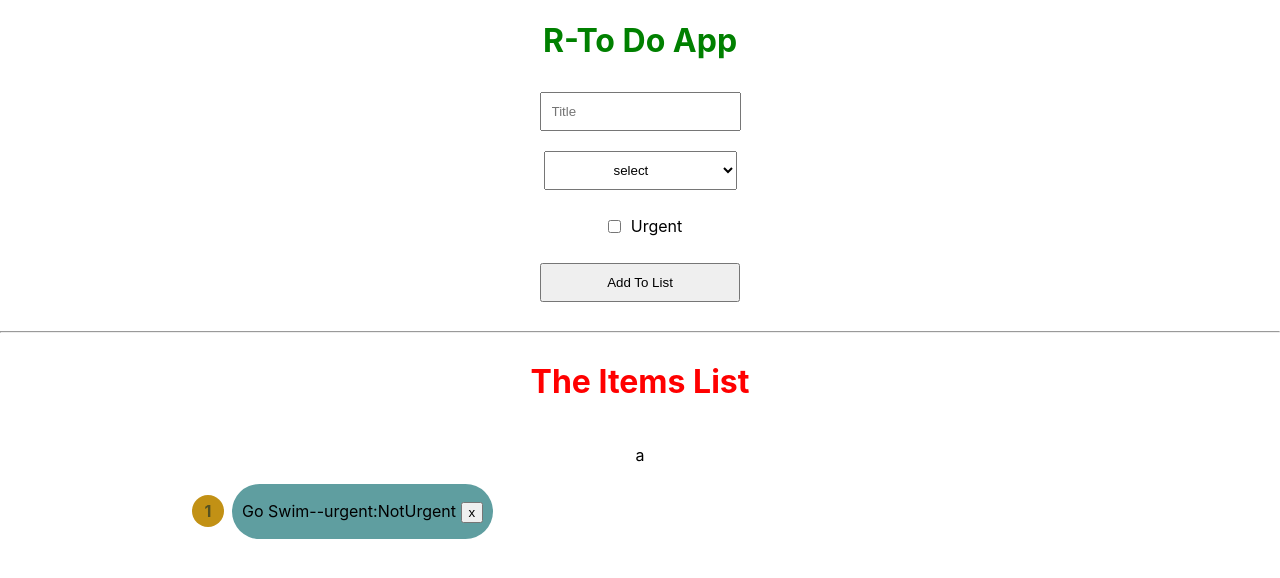
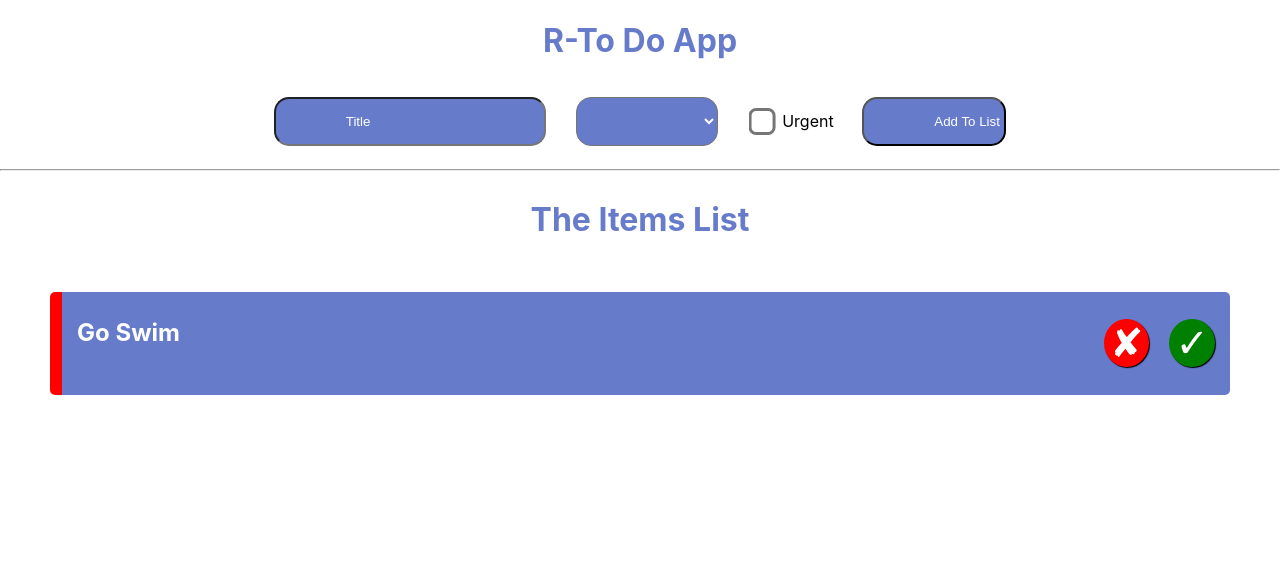
Before and after one commit to meeraqunaibi/to-do-list, a React (Create React App) app: page / in a window 1280 px wide. Both pictures are taken after a click on the input "Add To List". Shown: the top 578 px of the page. Built offline with nearby package versions, Linux system fonts and the light colour scheme.

Commit message:
new design to Do App

```diff
--- a/src/App.css
+++ b/src/App.css
@@ -8,7 +8,7 @@
 }
 h1
 {
-  color: green;
+  color: rgb(103, 123, 203);
 }
 
 @media (prefers-reduced-motion: no-preference) {
--- a/src/App.js
+++ b/src/App.js
@@ -10,17 +10,22 @@ function App() {
     console.log(item);
 
   }
-  const Delete=(id)=>{
-    setItem(item.filter(item=>item.id!==id));
+  const Delete = (id) => {
+    setItem(item.filter(item => item.id !== id));
 
   }
+  const Checked = (id) => {
+    const newItems = item.map(item => item.id === id ? { ...item, checked: true } : item);
+    setItem(newItems);
+  }
+
   return (
 
     <div className="App">
       <h1>R-To Do App</h1>
       <Form onAddFunction={addItem} />
       <hr></hr>
-      <List onDelete={Delete} items={item} />
+      <List onDelete={Delete} onCheck={Checked} items={item} />
 
 
       {/*
@@ -34,6 +39,7 @@ function App() {
       </ul> */}
 
 
+
     </div>
   );
 }
--- a/src/componetnts/form/form.componetnts.jsx
+++ b/src/componetnts/form/form.componetnts.jsx
@@ -14,6 +14,7 @@ const Form = (props) => {
             title: event.target.title.value,
             category: event.target.category.value,
             urgent: event.target.urgent.checked,
+            checked:false,
 
         }
 
@@ -34,8 +35,6 @@ const Form = (props) => {
         let Category = "Your Category Is" + event.target[event.target.selectedIndex].text;
         setCategory(Category);
     }
-    const [namee, setName] = useState(["mohammad", "nidal", "rajbe", "ana"]);
-    const arr = ["mohammad", "nidal", "rajbe", "ana"];
     return (
         <div className='form'>
             <form onSubmit={handleSubmit}>
@@ -64,28 +63,15 @@ const Form = (props) => {
                     <option value="personal">Personal</option> */}
                 </select>
                 <div className='chBox'>
-                    <input checked={urgent}
+                    <input
                         onChange={(e) => { setUrgent(e.target.value) }}
                         type="checkbox"
-                        name='urgent' />
+                        name='urgent'
+                        className='largerCheckbox' />
                     <label htmlFor="">Urgent</label>
                 </div>
                 <input id='submit' type="submit" value='Add To List' />
             </form>
-            <h3>{Categoryy}</h3>
-            {/* <ul> */}
-            {
-                /* namee.map((name,index)=><li>{name}-{name.toUpperCase()-{index}}</li>)
-                arr.map(name=>{
-
-
-                <li>{name}-{name.toUpperCase()}</li>
-
-
-              })
-              */
-            }
-            {/* </ul> */}
 
         </div>
     );
--- a/src/componetnts/form/form.css
+++ b/src/componetnts/form/form.css
@@ -1,14 +1,9 @@
-.form input,
-select {
-    padding: 10px 65px;
-    ;
-    margin: 10px;
-}
-
-.form input {
-    padding: 10px;
-    ;
-    margin: 10px;
+input,select
+{
+    margin: 15px;
+    width: 10%;
+    padding: 15px 70px;
+    border-radius: 15px;
 }
 
 .chBox {
@@ -18,15 +13,29 @@ select {
     justify-items: center;
     padding: 10px;
 }
+input.largerCheckbox {
+    transform : scale(3);
+
+
+}
+select,input{
+    color: white;
+    background-color:rgb(103, 123, 203);
+}
+::placeholder { /* Chrome, Firefox, Opera, Safari 10.1+ */
+    color: white;
+    opacity: 1; /* Firefox */
+}
 
 form {
     display: flex;
-    flex-direction: column;
+    flex-direction: row;
     align-items: center;
     justify-content: center;
     justify-items: center;
 }
+form
 
 #submit {
-    padding: 10px 65px;
+    padding: 15px 70px;
 }
--- a/src/componetnts/llist/list.copmponentnts.jsx
+++ b/src/componetnts/llist/list.copmponentnts.jsx
@@ -1,5 +1,6 @@
 import './list.css';
 import Category_option from '../form/data';
+import { useState } from 'react';
 /**
  * @param {{
  * items:{
@@ -9,7 +10,19 @@ import Category_option from '../form/data';
  *}[]
  * }} props
  */
+
+
 function List(props) {
+    const [deleteSure, setDeleteSure] = useState(false);
+    function myFunction(id) {
+        let text;
+        if (window.confirm("are you sure") == true) {
+            setDeleteSure(true);
+            props.onDelete(id)
+        } else {
+            setDeleteSure(false);
+        }
+    }
     return (
         <div className='items_list'>
             <h1>The Items List</h1>
@@ -20,34 +33,31 @@ function List(props) {
           </ul> */}
 
             <ol className="list">
-                a
 
                 {
 
-                    props.items.map((item, index) => <li  key={index} className="list-item one">
-                    <span style={index%2===0?{backgroundColor:"cadetblue"}:{backgroundColor:"rgb(255, 68, 69)"}}>
+                    props.items.map((item, index) => (
+                        <li>
+                            <div style={item.urgent ? { borderLeft: "12px solid green" } : { borderLeft: "12px solid red" }} className='Todo_card'>
+                                <div className='Todo_info'>
+                                    <h2 style={item.checked ? { textDecorationLine: "line-through" } : null} >{item.title}</h2>
+                                    <p style={item.checked ? { textDecorationLine: "line-through" } : null}>{item.category}</p>
+                                </div>
 
-                        {item.title}-
-
-                        {/* {item.category} */}
-                        {
-                            Category_option.filter(cat=>cat.value===item.category)[0]?.label
-                        }
+                                <div className='Button_todo'>
+                                    <button onClick={
+                                        () => myFunction(item.id) /*()=>props.onDelete(item.id)*/} id='false'>&#10008;</button>
+                                    <button onClick={() => (props.onCheck(item.id))} id='true'>&#10003;</button>
+                                </div>
 
 
-                        -{item.urgent ? ("urgent:Urgent") : "urgent:NotUrgent"}{"   "}<button onClick={()=>props.onDelete(item.id)}>x</button></span>
+                            </div>
+                        </li>
 
 
-                        </li>)
+                    ))
                 }
-
-
-
             </ol>
-
-
-
-
         </div>
     )
 }
--- a/src/componetnts/llist/list.css
+++ b/src/componetnts/llist/list.css
@@ -5,9 +5,11 @@
   align-items: center;
 
 }
-.items_list h1{
-    color: red;
+
+.items_list h1 {
+  color: rgb(103, 123, 203);
 }
+
 ol {
   display: flex;
   flex-direction: column;
@@ -26,9 +28,80 @@ ol li {
   display: flex;
   position: relative;
   margin: 10px;
-    width:70%;
+  width: 100%;
 }
 
+.Todo_card {
+  background-color: rgb(103, 123, 203);
+  width: 100%;
+  display: flex;
+  flex-direction: row;
+  justify-items: flex-start;
+  justify-content: space-between;
+  border-radius: 5px;
+  margin: 5px 50px;
+  padding: 5px;
+}
+
+.Todo_info {
+  display: flex;
+  flex-direction: column;
+  align-items: flex-start;
+  margin: 0px;
+}
+
+.Todo_info h2,
+p {
+  color: white;
+  margin: 10px;
+}
+
+.Button_todo {
+  display: flex;
+  flex-direction: row;
+  align-items: center;
+  background-color: none;
+  margin: 0px;
+}
+
+button {
+  font-size: 40px;
+  margin: 10px;
+  border: 0px;
+}
+
+#true {
+  color: white;
+  background-color: green;
+  border-radius: 50%;
+  box-shadow: 1px 1px 1px black;
+}
+
+button:active {
+  background-color: #3e8e41;
+  box-shadow: 0 5px #666;
+  transform: translateY(4px);
+}
+
+#false {
+  color: white;
+  background-color: red;
+  border-radius: 50%;
+  box-shadow: 1px 1px 1px black;
+}
+
+.alert {
+  width: 100px;
+  height: 100px;
+  background-color: red;
+  z-index: 1;
+  display: flex;
+  flex-direction: row;
+}
+
+
+/**/
+/*
 ol li span {
     margin-left: 40px;
     padding: 10px;
@@ -50,4 +123,4 @@ ol li:before {
     text-align: center;
     border-radius: 2em;
     font-weight: 700;
-}
+} */
```
Lines whose indentation alone changed are shown as unchanged.
